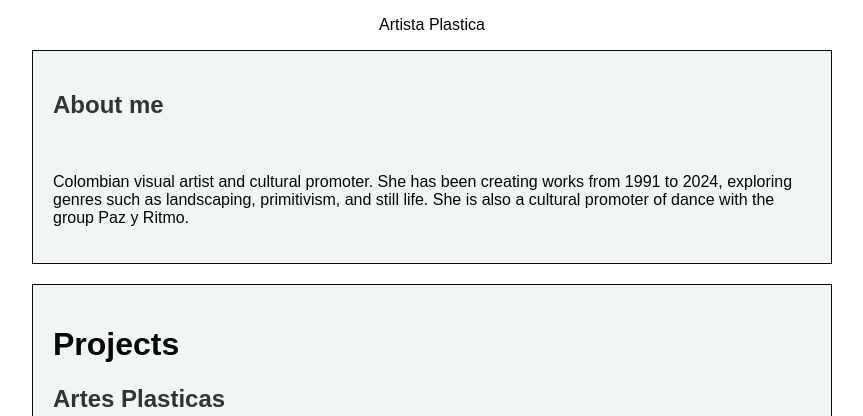
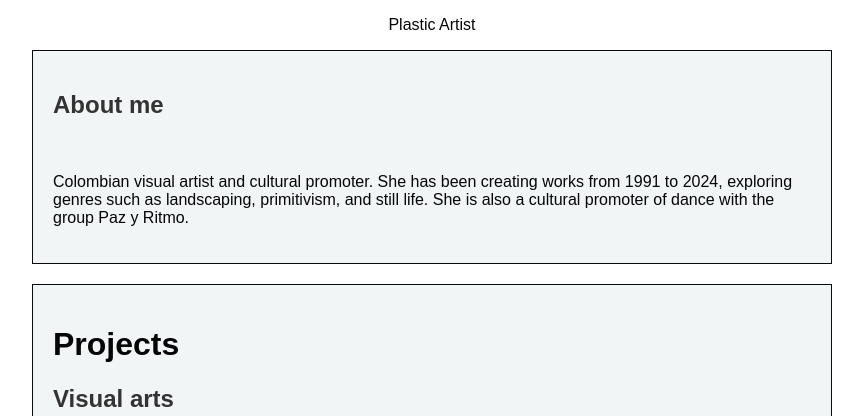
Before and after one commit to Ichlaura/Ruby.io, a plain HTML site: page index.html in a window 1280 px wide. Shown: the part 384-800 px from the top of the page, without its empty margins (208-1071 px from the left). Drawn offline with Linux system fonts and the light colour scheme.

Commit message:
initial commit

```diff
--- a/index.html
+++ b/index.html
@@ -36,7 +36,7 @@
       <div class="text-center">
         <div class="line-decor"></div> <!-- Línea decorativa -->
           <h1>Ruby Nuñez Cala</h1>
-          <p>Artista Plastica</p>
+          <p>Plastic Artist</p>
 
 
           <p>
@@ -82,7 +82,7 @@
         <div class="card">
           <div class="card-block">
               <h1>Projects</h1>
-              <h2>Artes Plasticas</h2>
+              <h2>Visual arts</h2>
               <div class="grid-container">
                   <div class="project-item">
                       <img src="Images/1.jpeg" class="img-responsive" alt="">
```
Also changed, not shown: Images/fotofondo3.png (added).
